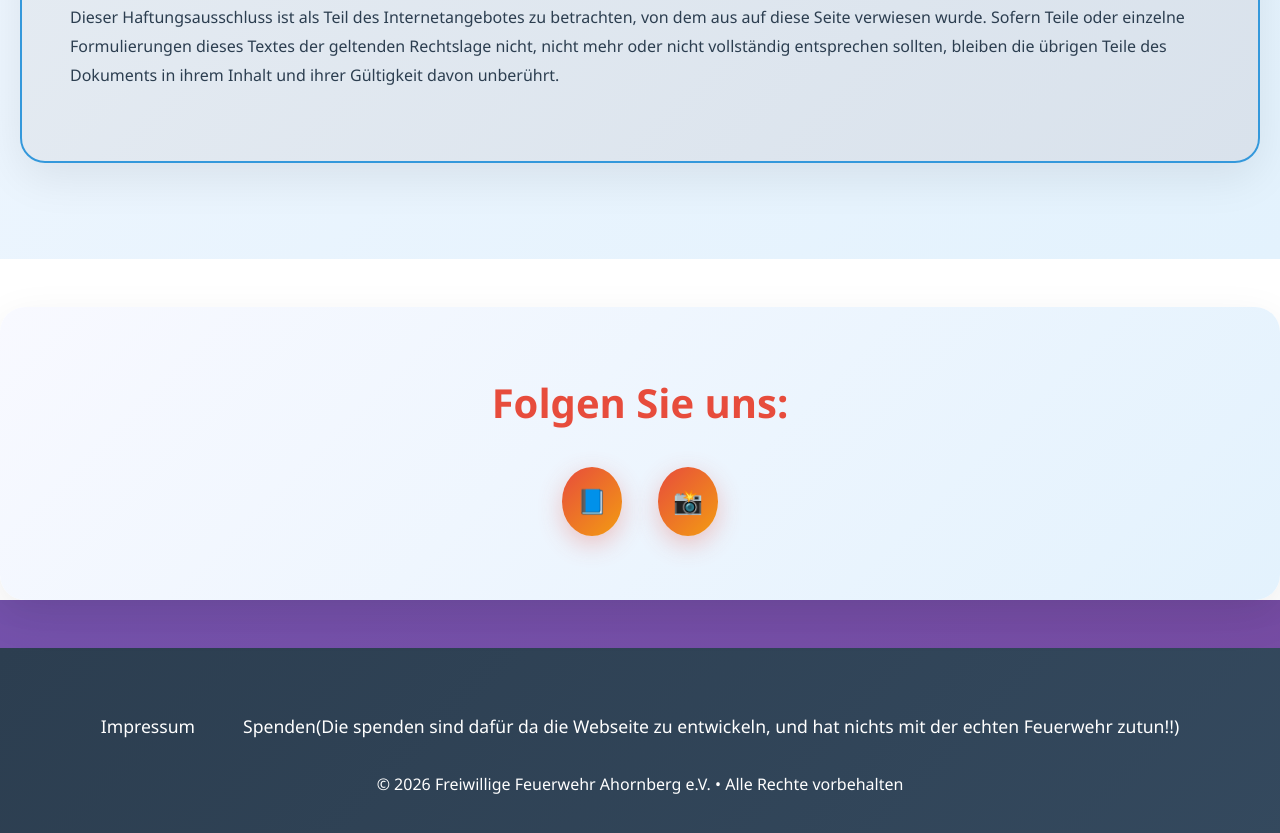
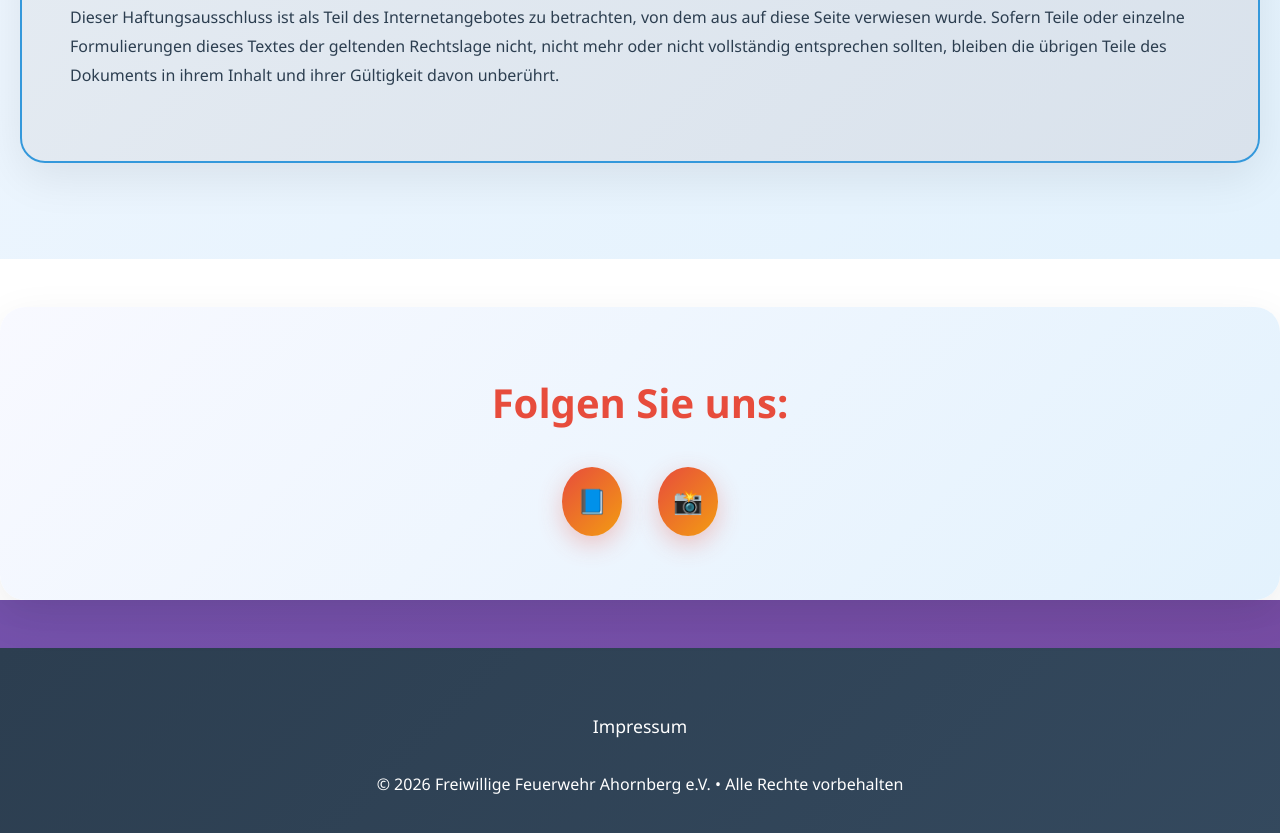
Before and after one commit to ffw-ahornberg/ffw-ahornberg.de, a plain HTML site: page index.html in a window 1280 px wide. Shown: the part 10100-10933 px from the top of the page. Drawn offline with Linux system fonts and the light colour scheme; no server answers.

Commit message:
Update index.html

```diff
--- a/index.html
+++ b/index.html
@@ -1420,7 +1420,6 @@
         <div class="container">
             <div class="footer-links">
                 <a href="#impressum">Impressum</a>
-                <a href="https://mc-host24.de/donate/consolecrafter">Spenden(Die spenden sind dafür da die Webseite zu entwickeln, und hat nichts mit der echten Feuerwehr zutun!!)</a>
             </div>
             <p>&copy; 2026 Freiwillige Feuerwehr Ahornberg e.V. • Alle Rechte vorbehalten</p>
             <div style="opacity: 0; position: absolute; bottom: 10px; right: 10px; font-size: 0.1px; color: transparent;">
```
